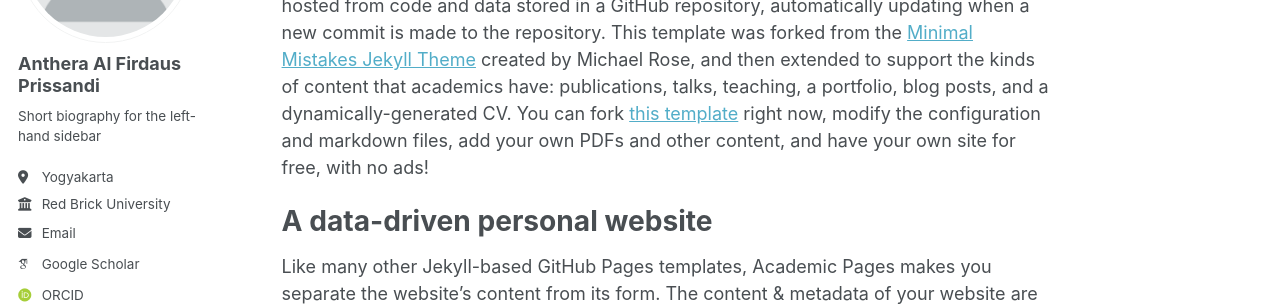
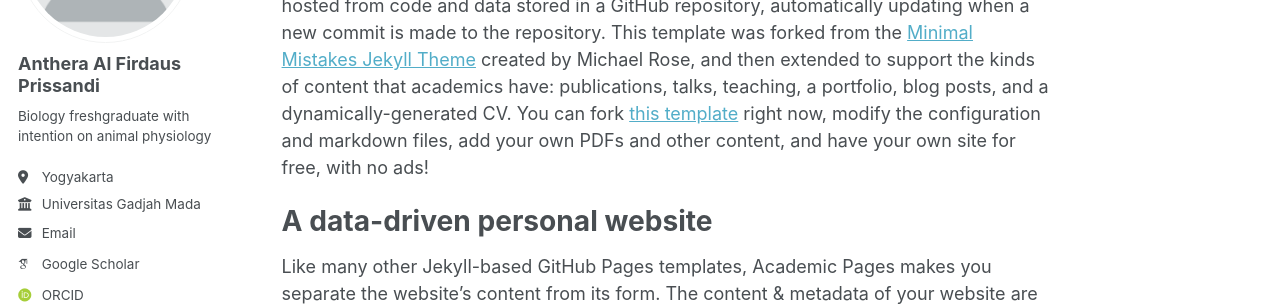
Before and after one commit to therahendrawan/Anthera.github.io, a Jekyll site: the page built from _pages/about.md, in a window 1280 px wide. Shown: the part 231-537 px from the top of the page. Built offline with Jekyll 4.4.1, drawn with Linux system fonts in a browser that asks for light colours; some web fonts are replaced.

Commit message:
Update _config.yml

```diff
--- a/_config.yml
+++ b/_config.yml
@@ -25,9 +25,9 @@ author:
   avatar           : "profile.png"
   name             : "Anthera Al Firdaus Prissandi"
   pronouns         : # example: "she/her"
-  bio              : "Short biography for the left-hand sidebar"
+  bio              : "Biology freshgraduate with intention on animal physiology"
   location         : "Yogyakarta"
-  employer         : "Red Brick University"
+  employer         : "Universitas Gadjah Mada"
   uri              : # URL
   email            : "anthera.al.firdaus.prissandi@mail.ugm.ac.id"
 
```
